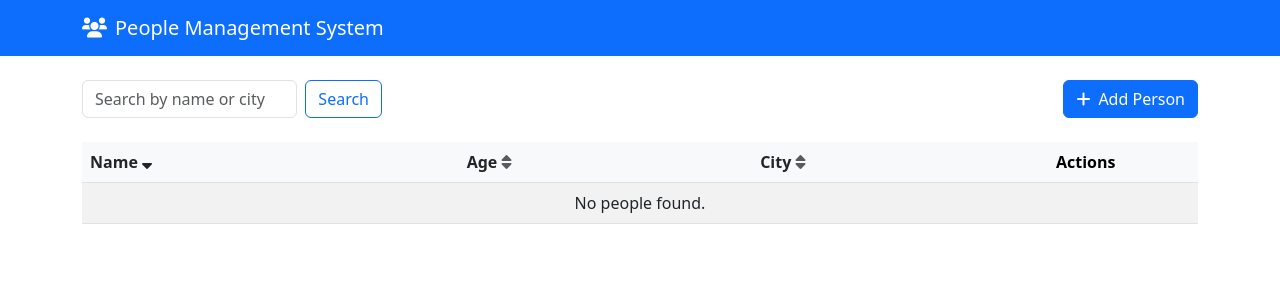
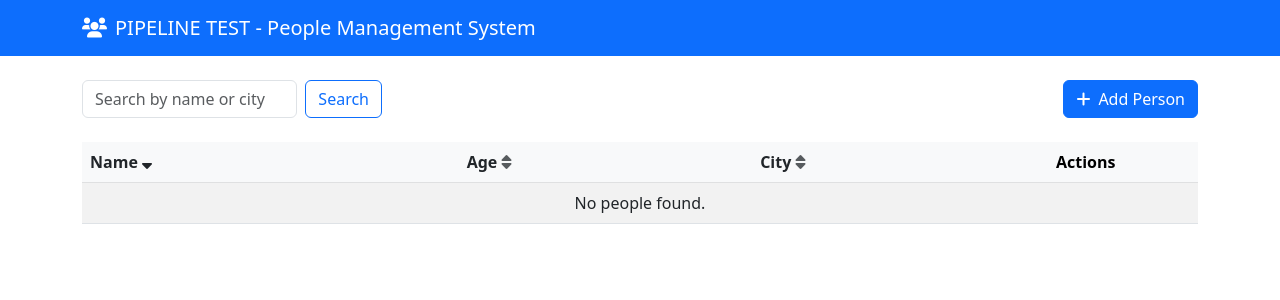
Before and after one commit to AfnanAjmal/flask-mongo-docker-app, a Flask app: page / in a window 1280 px wide. Shown: the top 300 px of the page. Run offline with Flask 3, Linux system fonts and the light colour scheme; data that the repository does not hold is empty.

Commit message:
Add PIPELINE TEST branding to frontend for testing deployment

```diff
--- a/templates/add.html
+++ b/templates/add.html
@@ -3,7 +3,7 @@
 <head>
     <meta charset="UTF-8">
     <meta name="viewport" content="width=device-width, initial-scale=1.0">
-    <title>Add Person - People Management System</title>
+    <title>Add Person - PIPELINE TEST - People Management System</title>
     <link href="https://cdn.jsdelivr.net/npm/bootstrap@5.3.0/dist/css/bootstrap.min.css" rel="stylesheet">
     <link href="https://cdnjs.cloudflare.com/ajax/libs/font-awesome/6.0.0/css/all.min.css" rel="stylesheet">
 </head>
@@ -11,7 +11,7 @@
     <nav class="navbar navbar-dark bg-primary">
         <div class="container">
             <a class="navbar-brand" href="{{ url_for('show_people') }}">
-                <i class="fas fa-users me-2"></i>People Management System
+                <i class="fas fa-users me-2"></i>PIPELINE TEST - People Management System
             </a>
         </div>
     </nav>
--- a/templates/edit.html
+++ b/templates/edit.html
@@ -3,7 +3,7 @@
 <head>
     <meta charset="UTF-8">
     <meta name="viewport" content="width=device-width, initial-scale=1.0">
-    <title>Edit Person - People Management System</title>
+    <title>Edit Person - PIPELINE TEST - People Management System</title>
     <link href="https://cdn.jsdelivr.net/npm/bootstrap@5.3.0/dist/css/bootstrap.min.css" rel="stylesheet">
     <link href="https://cdnjs.cloudflare.com/ajax/libs/font-awesome/6.0.0/css/all.min.css" rel="stylesheet">
 </head>
@@ -11,7 +11,7 @@
     <nav class="navbar navbar-dark bg-primary">
         <div class="container">
             <a class="navbar-brand" href="{{ url_for('show_people') }}">
-                <i class="fas fa-users me-2"></i>People Management System
+                <i class="fas fa-users me-2"></i>PIPELINE TEST - People Management System
             </a>
         </div>
     </nav>
--- a/templates/index.html
+++ b/templates/index.html
@@ -4,7 +4,7 @@
 <head>
     <meta charset="UTF-8">
     <meta name="viewport" content="width=device-width, initial-scale=1.0">
-    <title>People Management System - PIPELINE TEST</title>
+    <title>PIPELINE TEST - People Management System</title>
     <link href="https://cdn.jsdelivr.net/npm/bootstrap@5.3.0/dist/css/bootstrap.min.css" rel="stylesheet">
     <link href="https://cdnjs.cloudflare.com/ajax/libs/font-awesome/6.0.0/css/all.min.css" rel="stylesheet">
     <style>
@@ -24,7 +24,7 @@
     <nav class="navbar navbar-dark bg-primary">
         <div class="container">
             <a class="navbar-brand" href="{{ url_for('show_people') }}">
-                <i class="fas fa-users me-2"></i>People Management System
+                <i class="fas fa-users me-2"></i>PIPELINE TEST - People Management System
             </a>
         </div>
     </nav>
```
